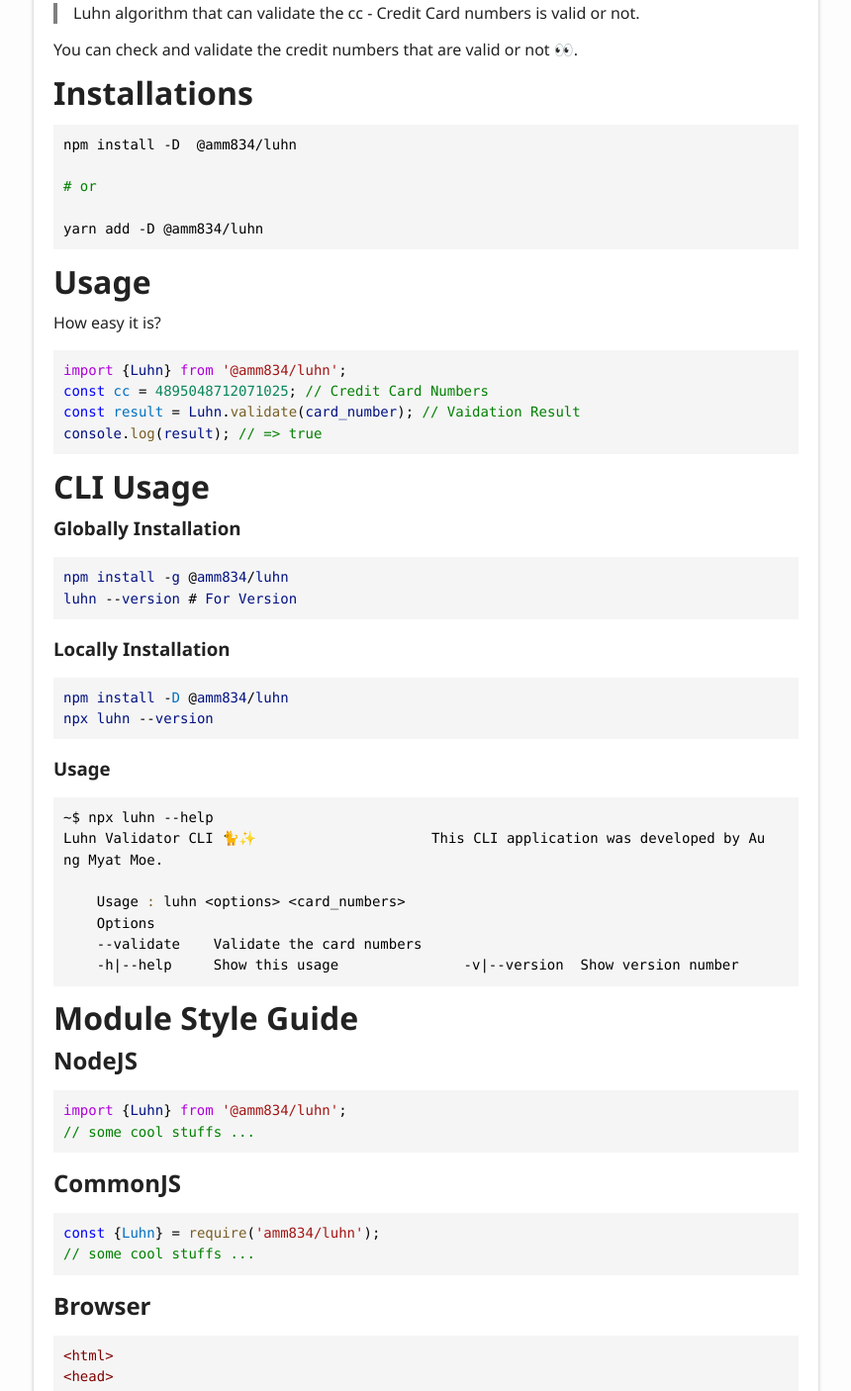
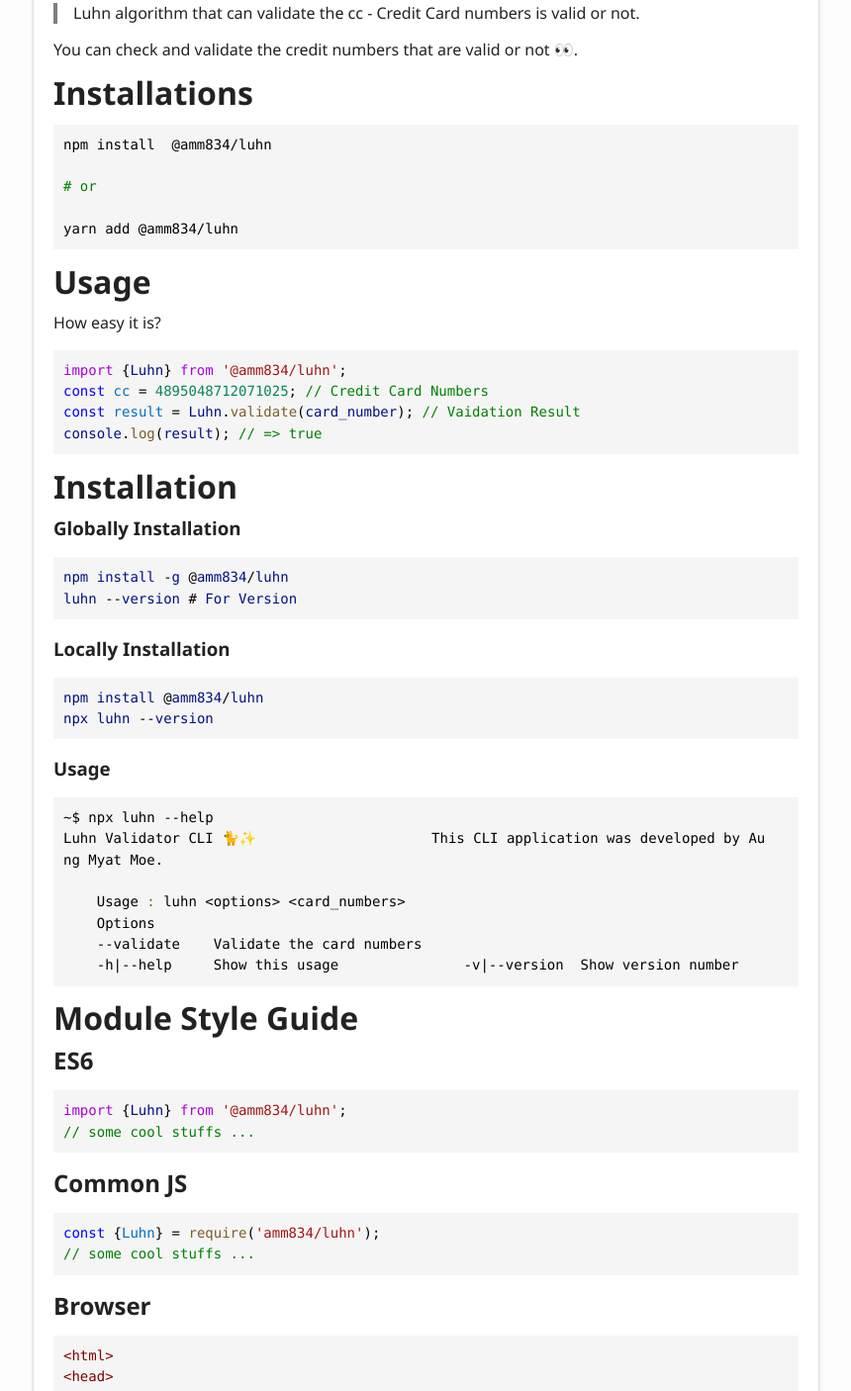
Before and after one commit to theaungmyatmoe/luhn, a plain HTML site: page index.html in a window 1280 px wide. Shown: the part 3013-4419 px from the top of the page at 99% size, without its empty margins (6-866 px from the left). Drawn offline with Linux system fonts and the light colour scheme.

Commit message:
Deploying to gh-pages from  @ 90f2de96c9c4ea6092dde846b54fb28794bb92f7 🚀

```diff
--- a/index.html
+++ b/index.html
@@ -77,11 +77,11 @@
 				<a href="#installations" id="installations" style="color: inherit; text-decoration: none;">
 					<h1>Installations</h1>
 				</a>
-				<pre><code class="language-bash"><span style="color: #000000">npm install -D  @amm834/luhn</span>
+				<pre><code class="language-bash"><span style="color: #000000">npm install  @amm834/luhn</span>
 
 <span style="color: #008000"># or</span>
 
-<span style="color: #000000">yarn add -D @amm834/luhn</span>
+<span style="color: #000000">yarn add @amm834/luhn</span>
 </code></pre>
 				<a href="#usage" id="usage" style="color: inherit; text-decoration: none;">
 					<h1>Usage</h1>
@@ -92,8 +92,8 @@
 <span style="color: #0000FF">const</span><span style="color: #000000"> </span><span style="color: #0070C1">result</span><span style="color: #000000"> = </span><span style="color: #001080">Luhn</span><span style="color: #000000">.</span><span style="color: #795E26">validate</span><span style="color: #000000">(</span><span style="color: #001080">card_number</span><span style="color: #000000">); </span><span style="color: #008000">// Vaidation Result</span>
 <span style="color: #001080">console</span><span style="color: #000000">.</span><span style="color: #795E26">log</span><span style="color: #000000">(</span><span style="color: #001080">result</span><span style="color: #000000">); </span><span style="color: #008000">// =&gt; true</span>
 </code></pre>
-				<a href="#cli-usage" id="cli-usage" style="color: inherit; text-decoration: none;">
-					<h1>CLI Usage</h1>
+				<a href="#installation" id="installation" style="color: inherit; text-decoration: none;">
+					<h1>Installation</h1>
 				</a>
 				<a href="#globally-installation" id="globally-installation" style="color: inherit; text-decoration: none;">
 					<h3>Globally Installation</h3>
@@ -104,7 +104,7 @@
 				<a href="#locally-installation" id="locally-installation" style="color: inherit; text-decoration: none;">
 					<h3>Locally Installation</h3>
 				</a>
-				<pre><code class="language-js"><span style="color: #001080">npm</span><span style="color: #000000"> </span><span style="color: #001080">install</span><span style="color: #000000"> -</span><span style="color: #0070C1">D</span><span style="color: #000000"> @</span><span style="color: #001080">amm834</span><span style="color: #000000">/</span><span style="color: #001080">luhn</span>
+				<pre><code class="language-js"><span style="color: #001080">npm</span><span style="color: #000000"> </span><span style="color: #001080">install</span><span style="color: #000000"> @</span><span style="color: #001080">amm834</span><span style="color: #000000">/</span><span style="color: #001080">luhn</span>
 <span style="color: #001080">npx</span><span style="color: #000000"> </span><span style="color: #001080">luhn</span><span style="color: #000000"> --</span><span style="color: #001080">version</span>
 </code></pre>
 				<a href="#usage-1" id="usage-1" style="color: inherit; text-decoration: none;">
@@ -122,14 +122,14 @@
 				<a href="#module-style-guide" id="module-style-guide" style="color: inherit; text-decoration: none;">
 					<h1>Module Style Guide</h1>
 				</a>
-				<a href="#nodejs" id="nodejs" style="color: inherit; text-decoration: none;">
-					<h2>NodeJS</h2>
+				<a href="#es6" id="es6" style="color: inherit; text-decoration: none;">
+					<h2>ES6</h2>
 				</a>
 				<pre><code class="language-js"><span style="color: #AF00DB">import</span><span style="color: #000000"> {</span><span style="color: #001080">Luhn</span><span style="color: #000000">} </span><span style="color: #AF00DB">from</span><span style="color: #000000"> </span><span style="color: #A31515">&#039;@amm834/luhn&#039;</span><span style="color: #000000">;</span>
 <span style="color: #008000">// some cool stuffs ...</span>
 </code></pre>
-				<a href="#commonjs" id="commonjs" style="color: inherit; text-decoration: none;">
-					<h2>CommonJS</h2>
+				<a href="#common-js" id="common-js" style="color: inherit; text-decoration: none;">
+					<h2>Common JS</h2>
 				</a>
 				<pre><code class="language-js"><span style="color: #0000FF">const</span><span style="color: #000000"> {</span><span style="color: #0070C1">Luhn</span><span style="color: #000000">} = </span><span style="color: #795E26">require</span><span style="color: #000000">(</span><span style="color: #A31515">&#039;amm834/luhn&#039;</span><span style="color: #000000">);</span>
 <span style="color: #008000">// some cool stuffs ...</span>
```
Also changed, not shown: classes/luhn.html (+1 -1 lines).
